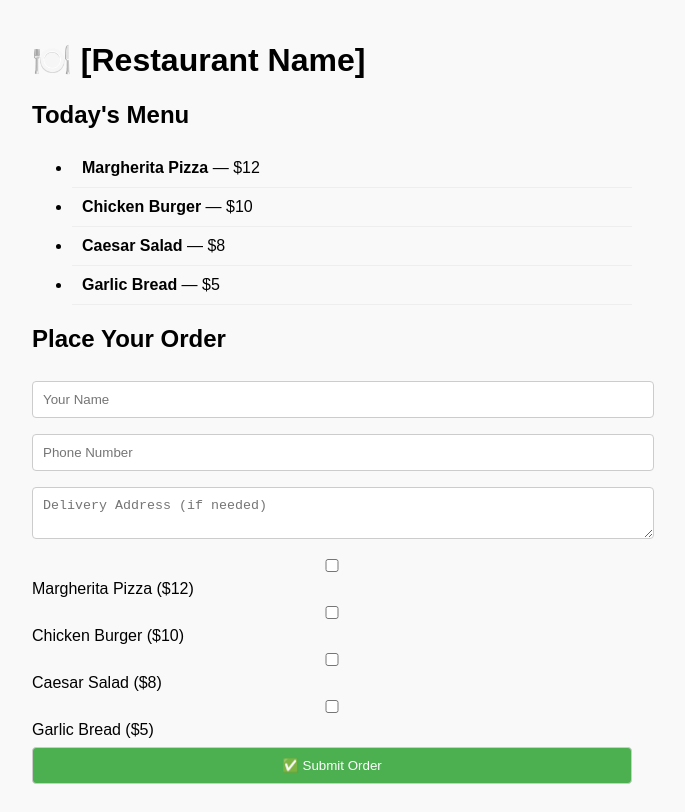
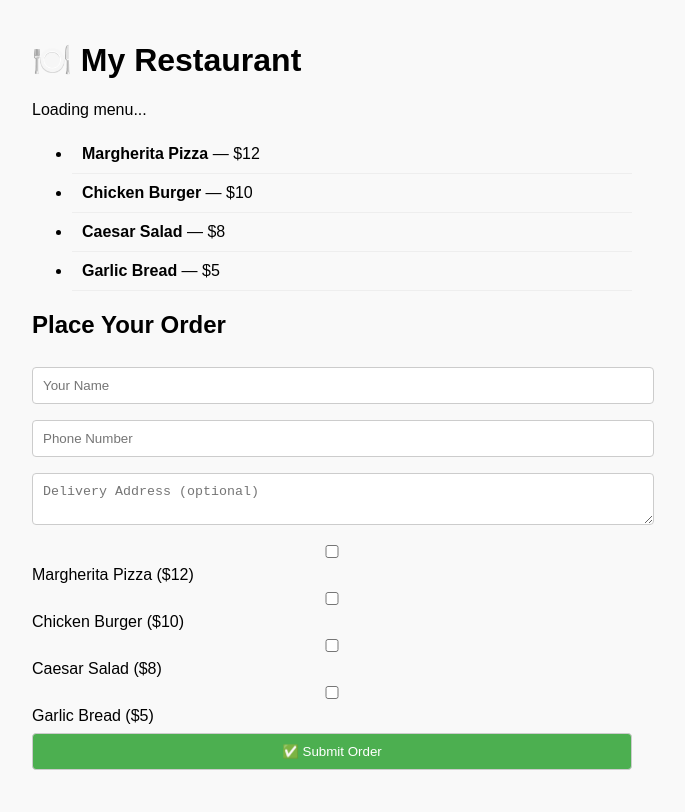
Before and after one commit to dvinodb1/restaurant-order-app, a plain HTML site: page index.html in a window 1280 px wide. Shown: the whole page, without its empty margins (308-993 px from the left). Drawn offline with Linux system fonts and the light colour scheme.

Commit message:
Update index.html

```diff
--- a/index.html
+++ b/index.html
@@ -3,20 +3,21 @@
 <head>
   <meta charset="UTF-8" />
   <meta name="viewport" content="width=device-width, initial-scale=1.0"/>
-  <title>Order at [Restaurant Name]</title>
+  <title>Order at My Restaurant</title>
   <link rel="stylesheet" href="style.css" />
 </head>
 <body>
   <div class="container">
-    <h1>🍽️ [Restaurant Name]</h1>
-    <h2>Today's Menu</h2>
-    <ul id="menu-list"></ul>
+    <h1>🍽️ My Restaurant</h1>
+
+    <div id="loading">Loading menu...</div>
+    <ul id="menu-list" class="hidden"></ul>
 
     <h2>Place Your Order</h2>
-    <form id="order-form">
+    <form id="order-form" class="hidden">
       <input type="text" id="name" placeholder="Your Name" required />
       <input type="tel" id="phone" placeholder="Phone Number" required />
-      <textarea id="address" placeholder="Delivery Address (if needed)"></textarea>
+      <textarea id="address" placeholder="Delivery Address (optional)"></textarea>
       <div id="order-items"></div>
       <button type="submit">✅ Submit Order</button>
     </form>
```
